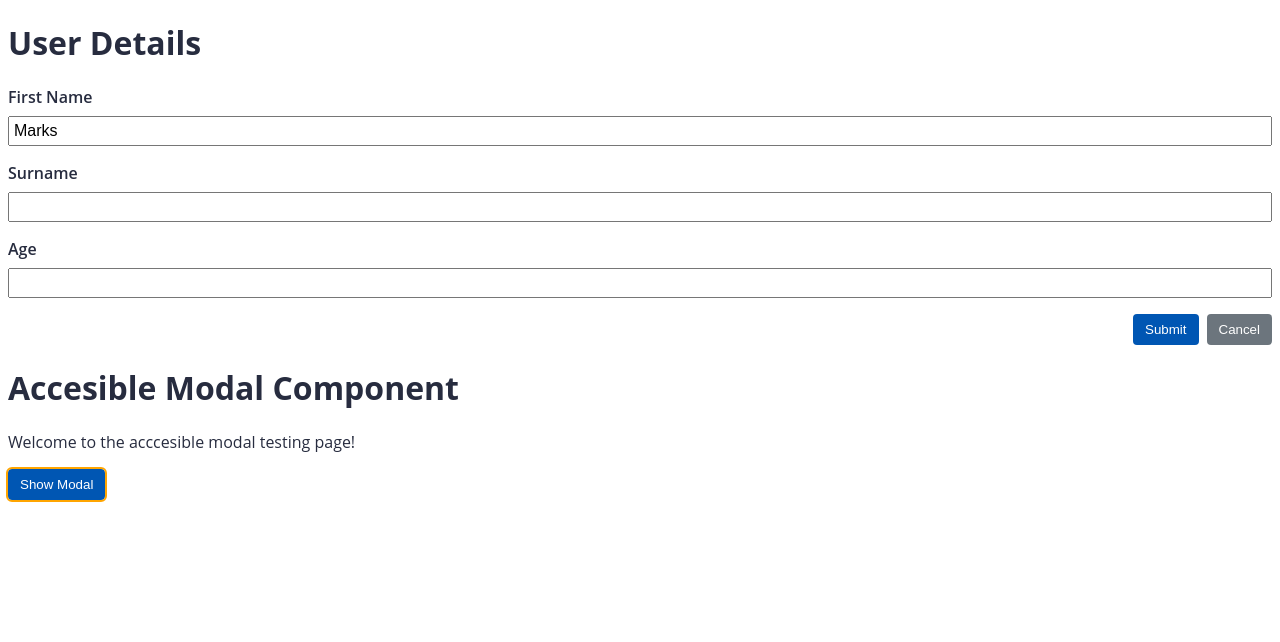
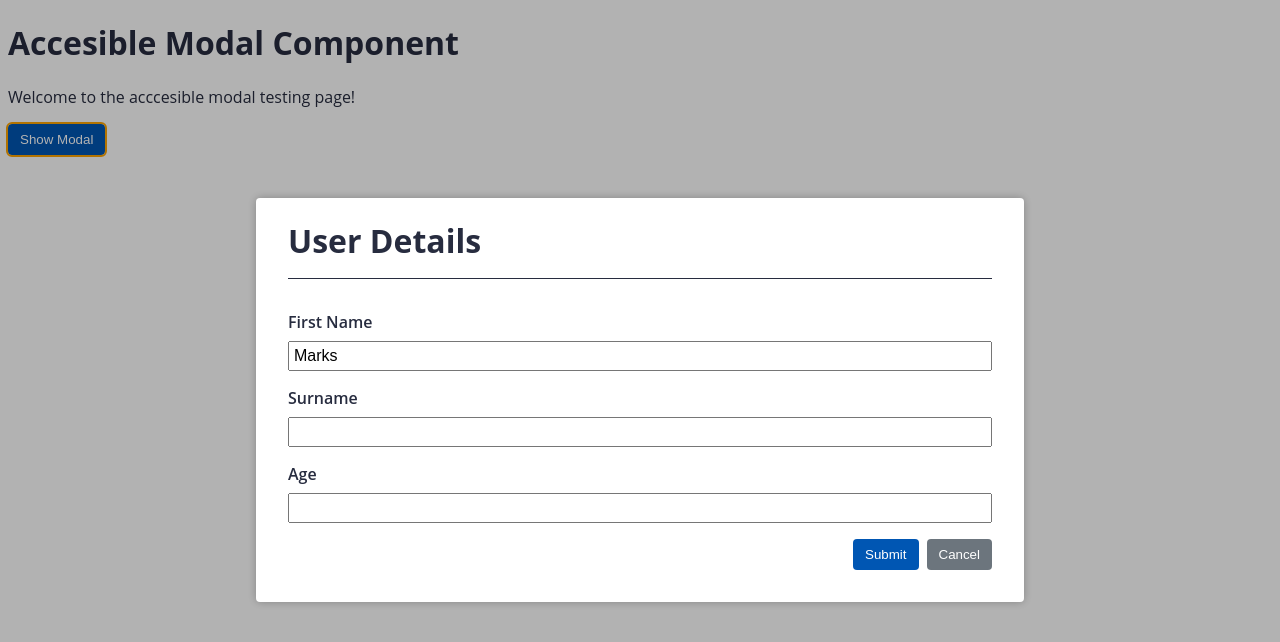
Before and after one commit to marksduarte/trilha-angular-alura, an Angular app in the folder 05-design_componentes_acessibilidade_2/: page / in a window 1280 px wide. Both pictures are taken after a click on the button "Show Modal". Shown: the top 642 px of the page. Built offline with nearby package versions, Linux system fonts and the light colour scheme.

Commit message:
Aula 03 - 02. Estilizando o componente

```diff
--- a/05-design_componentes_acessibilidade_2/src/app/shared/components/modal/modal.component.scss
+++ b/05-design_componentes_acessibilidade_2/src/app/shared/components/modal/modal.component.scss
@@ -0,0 +1,28 @@
+.modal-overlay {
+  position: fixed;
+  z-index: 100;
+  top: 0;
+  left: 0;
+  right: 0;
+  bottom: 0;
+  display: flex;
+  align-items: center;
+  justify-content: center;
+  background-color: rgba($color: #000000, $alpha: 0.3);
+  .modal-content {
+    padding: 0 2rem 2rem 2rem;
+    margin: 2%;
+    min-width: 94%;
+    @media(min-width: 600px) {
+      min-width: 60%;
+    }
+    border-radius: 4px;
+    box-shadow: 0 0 8px rgba($color: #000000, $alpha: .25);
+    background-color: white;
+    .modal-title {
+      border-bottom: solid 1px;
+      padding-bottom: 1rem;
+      margin-bottom: 2rem;
+    }
+  }
+}
```
